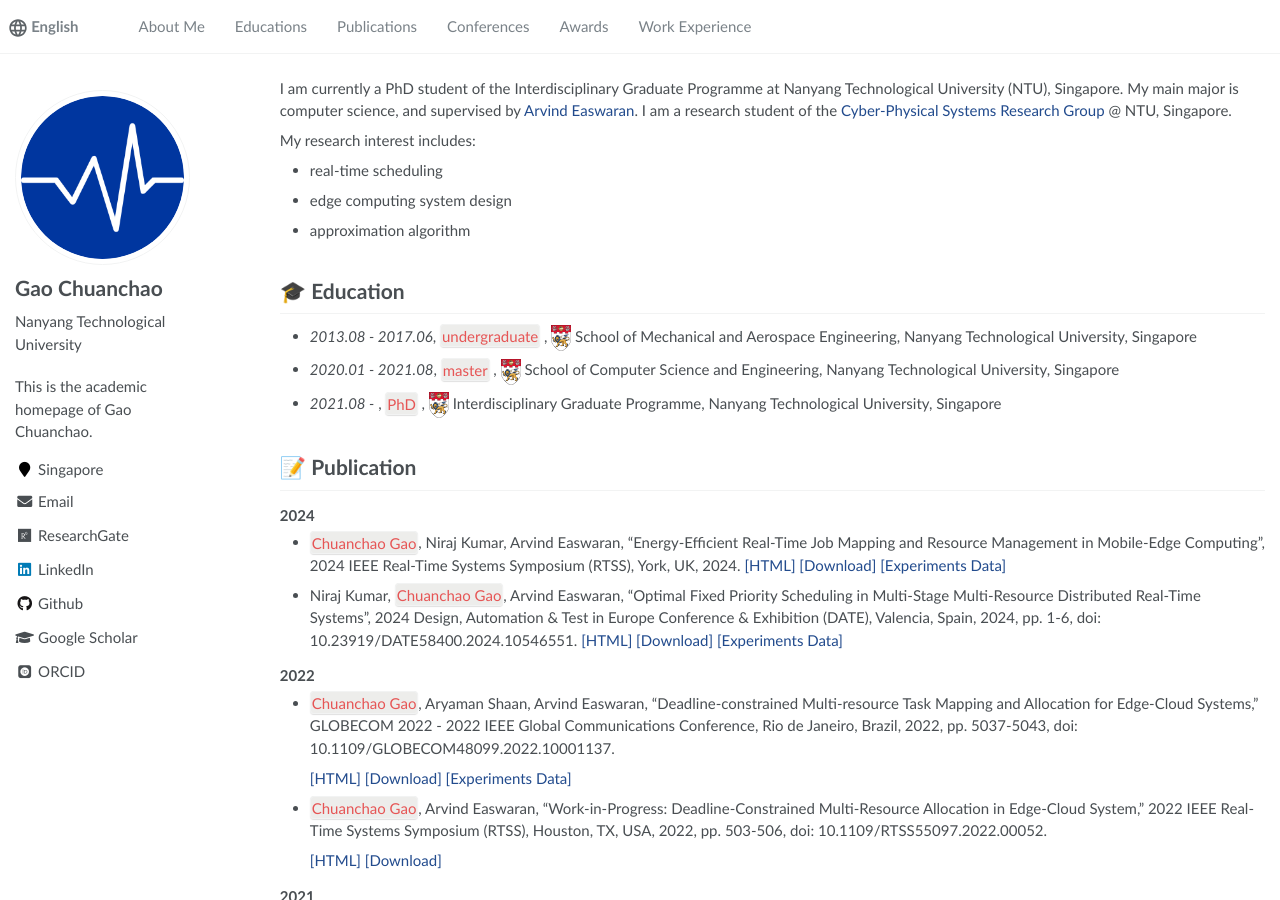
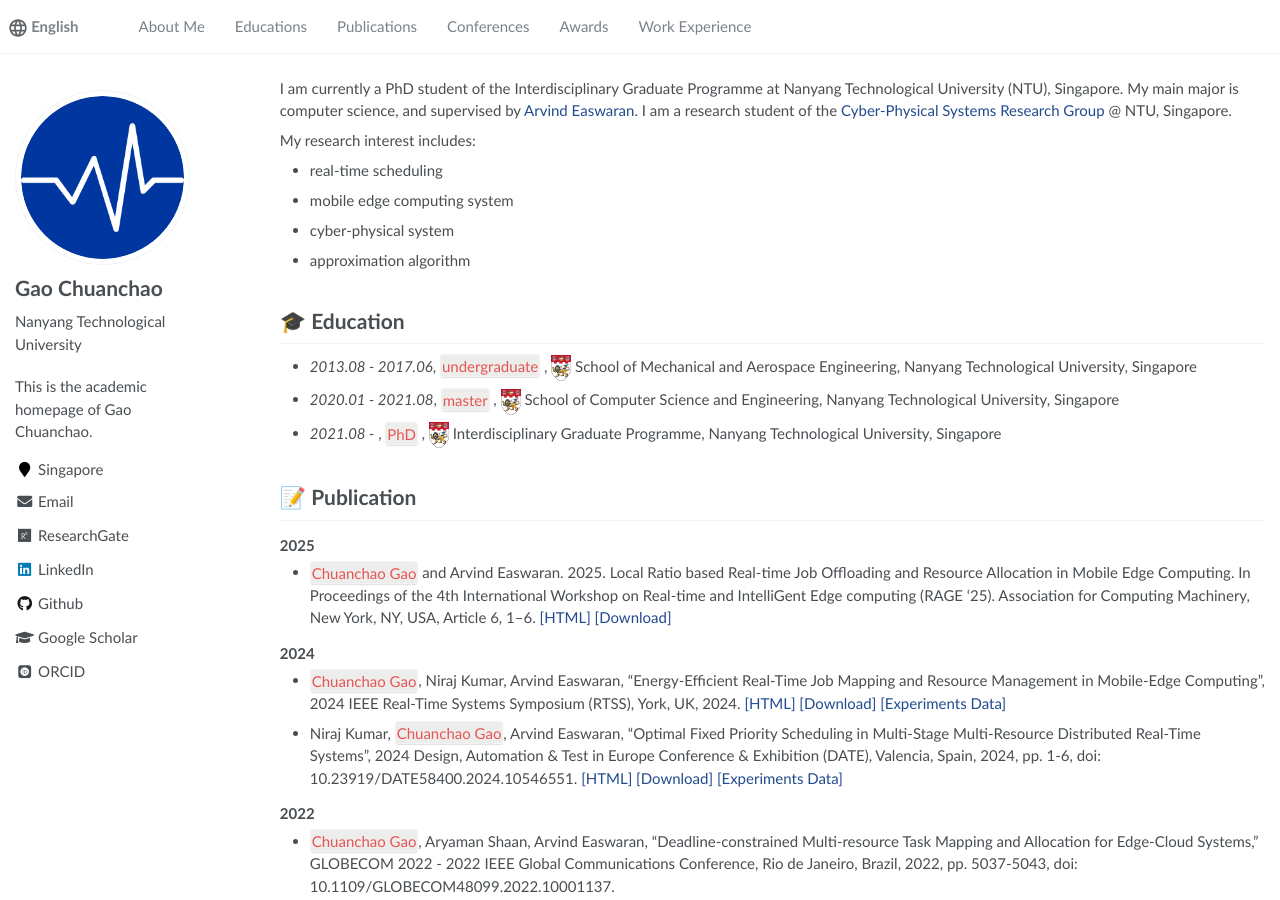
Before and after one commit to gaochuanchao/gaochuanchao.github.io, a Jekyll site: the page built from _pages/about.md, in a window 1280 px wide and 900 px high. Built offline with Jekyll 4.4.1, drawn with Linux system fonts in a browser that asks for light colours; some web fonts are replaced.

Commit message:
add rage paper

```diff
--- a/_pages/about.md
+++ b/_pages/about.md
@@ -22,7 +22,8 @@ I am currently a PhD student of the Interdisciplinary Graduate Programme at Nany
 My research interest includes:
 
 - real-time scheduling
-- edge computing system design
+- mobile edge computing system
+- cyber-physical system
 - approximation algorithm
 
 <span class='anchor' id='-educations'></span>
@@ -36,6 +37,10 @@ My research interest includes:
 <span class='anchor' id='-publications'></span>
 
 # 📝 Publication
+
+### 2025
+
+- `Chuanchao Gao` and Arvind Easwaran. 2025. Local Ratio based Real-time Job Offloading and Resource Allocation in Mobile Edge Computing. In Proceedings of the 4th International Workshop on Real-time and IntelliGent Edge computing (RAGE '25). Association for Computing Machinery, New York, NY, USA, Article 6, 1–6. [[HTML]](https://doi.org/10.1145/3722567.3727843) [[Download]](..\papers\Local Ratio based Real-time Job Offloading and Resource Allocation in Mobile Edge Computing.pdf)
 
 ### 2024
 
```
Also changed, not shown: 1 other file.
